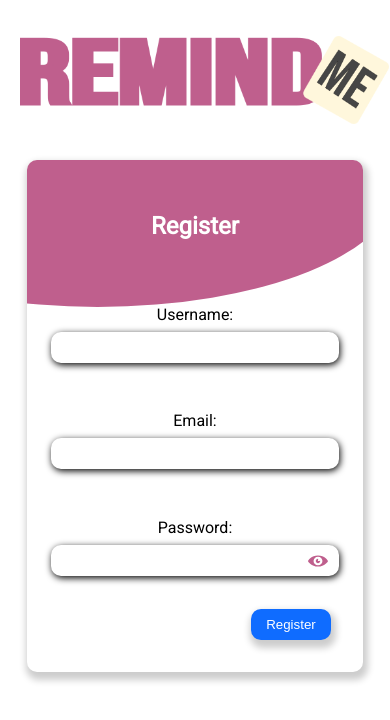
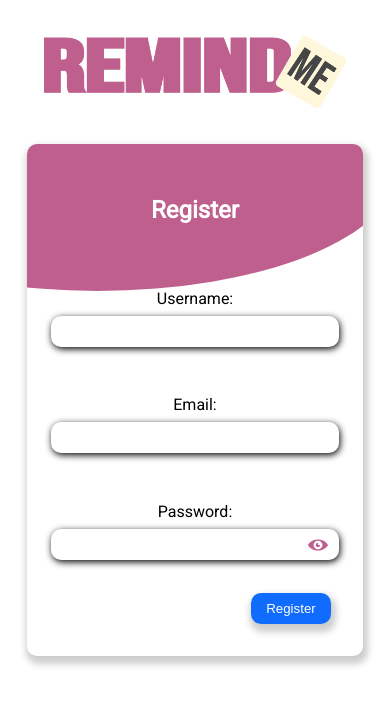
Before and after one commit to milan-miller/remind-me, a React (Create React App) app in the folder frontend/: page / in a window 390 px wide. Shown: the top 720 px of the page. Built offline with nearby package versions, Linux system fonts and the light colour scheme.

Commit message:
refactor: navbar css responsiveness

```diff
--- a/frontend/src/styles/NavBar.module.css
+++ b/frontend/src/styles/NavBar.module.css
@@ -27,11 +27,11 @@
 
 @media only screen and (max-width: 33.5em) {
 	.navBar {
-		height: 8rem;
+		height: 7rem;
 	}
 
 	.navBarLogo {
-		height: 5.5rem;
+		height: 4.5rem;
 	}
 
 	.navBarLogoutButton {
```
